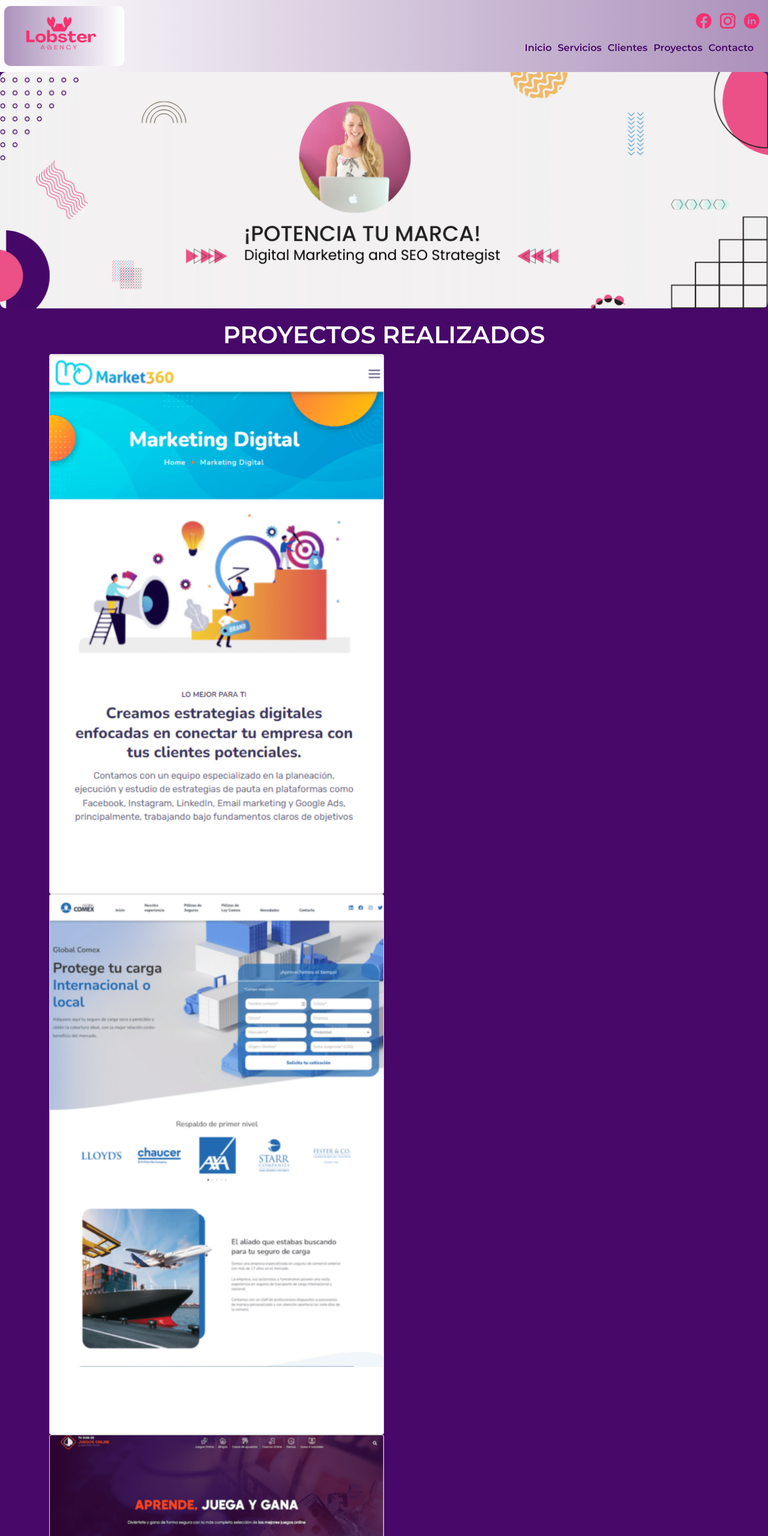
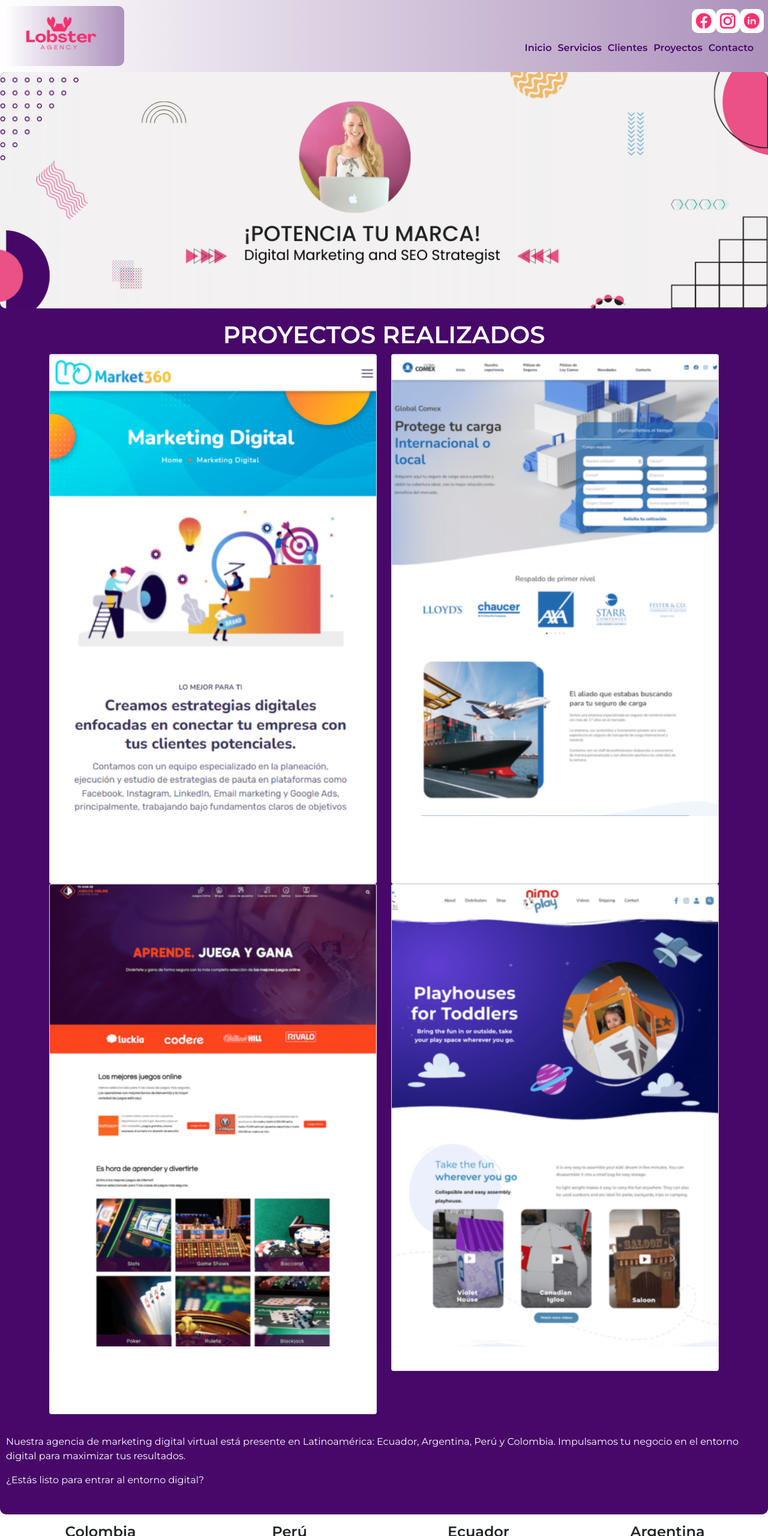
Before and after one commit to davidleon220/Lobster_Marketing, a website: page pages/proyectos.html in a window 1280 px wide. Shown: the top 2560 px of the page at 60% size. Drawn offline with nearby package versions, Linux system fonts and the light colour scheme.

Commit message:
entrega del servidor

```diff
--- a/pages/proyectos.html
+++ b/pages/proyectos.html
@@ -8,7 +8,7 @@
     <meta name="description"
         content="Esta p[agina web es sobre mi primera agencia de marketing digital que tiene como finalidad mejorar y aumentar las ventas de nuestros futuros clientes.">
     <meta name="keywords" content="Agencia, Marketing, Marketing Digital, Social Media">
-    <title>Agencia Lobster Marketing</title>
+    <title>Proyectos | Agencia Lobster Marketing</title>
     <link rel="preconnect" href="https://fonts.googleapis.com">
     <link href="https://cdn.jsdelivr.net/npm/bootstrap@5.0.2/dist/css/bootstrap.min.css" rel="stylesheet"
         integrity="sha384-EVSTQN3/azprG1Anm3QDgpJLIm9Nao0Yz1ztcQTwFspd3yD65VohhpuuCOmLASjC" crossorigin="anonymous">
@@ -23,9 +23,9 @@
         <!-- <h1><u>Lobster Marketing</u></h1> -->
         <div class="headerredes">
             <div>
-                <a href="https://www.facebook.com/"><img src="../imagenes/facebook.png" alt="redes"></a>
-                <a href="https://www.instagram.com"><img src="../imagenes/instagram.png" alt="redes"></a>
-                <a href="https://www.linkedin.com/"><img src="../imagenes/linkedin.png" alt="redes"></a>
+                <a class="--facebook" href="https://www.facebook.com/"><img src="../imagenes/facebook.png" alt="redes"></a>
+                <a class="--instagram" href="https://www.instagram.com"><img src="../imagenes/instagram.png" alt="redes"></a>
+                <a class="--linkedin" href="https://www.linkedin.com/"><img src="../imagenes/linkedin.png" alt="redes"></a>
             </div>
 
             <!-- se dejo este codigo de boostrap para los link de navegación dentro de la página-->
@@ -48,9 +48,6 @@
                     </div>
                 </div>
             </nav>
-
-
-
     </Header>
 
     <!-- inicio de main -->
@@ -61,11 +58,11 @@
 
         <!-- se uso bs <h1>PROYECTOS REALIZADOS</h1> -->
         <h1 class="display-6">PROYECTOS REALIZADOS</h1>
-        <div div class="container">
-            <div class=" row-cols-1 row-cols-md-2 g-4"> <!-- aqui esta el problema con el esapcio a al derecha, al elimiar row se elimina el esapcio a la drecha pero se queda todo el contenido en vertical- -->
-                <div  class="col"> <!-- class="imgproyectos" -->
+        <div class="container">
+            <div class="row"> <!-- row-cols-1 row-cols-md-2 / aqui esta el problema con el esapcio a al derecha, al elimiar row se elimina el esapcio a la drecha pero se queda todo el contenido en vertical- -->
+                <div  class=" col-md-6 col-x4 col-xxl-3"> <!-- class="imgproyectos" -->
                     <div class="card">
-                        <img src="../imagenes/img1.png" class="card-img-top" alt="...">
+                        <img src="../imagenes/img1.png" class="card-img-top" alt="img1">
                         <div class="card-body">
                             <h5 class="card-title">Card title</h5>
                             <p class="card-text">This is a longer card with supporting text below as a natural lead-in
@@ -74,9 +71,9 @@
                         </div>
                     </div>
                 </div>
-                <div class="col"> <!-- class="imgproyectos" -->
+                <div class=" col-md-6 col-x4 col-xxl-3"> <!-- class="imgproyectos" -->
                     <div class="card">
-                        <img src="../imagenes/img2.png" class="card-img-top" alt="...">
+                        <img src="../imagenes/img2.png" class="card-img-top" alt="img2">
                         <div class="card-body">
                             <h5 class="card-title">Card title</h5>
                             <p class="card-text">This is a longer card with supporting text below as a natural lead-in
@@ -85,9 +82,9 @@
                         </div>
                     </div>
                 </div>
-                <div class="col">
+                <div class=" col-md-6 col-x4 col-xxl-3">
                     <div class="card">
-                        <img src="../imagenes/img3.png" class="card-img-top" alt="...">
+                        <img src="../imagenes/img3.png" class="card-img-top" alt="img3">
                         <div class="card-body">
                             <h5 class="card-title">Card title</h5>
                             <p class="card-text">This is a longer card with supporting text below as a natural lead-in
@@ -96,9 +93,9 @@
                         </div>
                     </div>
                 </div>
-                <div class="col">
-                    <div class="">
-                        <img src="../imagenes/img4.png" class="card-img-top" alt="...">
+                <div class=" col-md-6 col-x4 col-xxl-3">
+                    <div class="card">
+                        <img src="../imagenes/img4.png" class="card-img-top" alt="img4">
                         <div class="card-body">
                             <h5 class="card-title"></h5>
                             <p class="card-text"></p>
@@ -107,32 +104,6 @@
                 </div>
             </div>
         </div>
-
-
-        <!--  <div class="proyectofotos">
-
-            <div>
-                <h3>NIMO PLAY</h3>
-                <img class="img-proyect1" src="../imagenes/nimoplay.png" alt="nimoplay">
-            </div>
-
-            <div>
-                <h3>PROTEGE TU CARGA</h3>
-                <img class="img-proyect2" src="../imagenes/globalcomex.png" alt="globalcomex">
-            </div>
-
-            <div>
-                <h3>APRENDE, JUEGA Y GANA</h3>
-                <img class="img-proyect3" src="../imagenes/web.png" alt="web">
-            </div>
-
-            <div>
-                <h3>APRENDE, JUEGA Y GANA</h3>
-                <img class="img-proyect4" src="../imagenes/nimoplay.png" alt="nimoplay">
-            </div>
-
-        </div> -->
-
 
         <div class="proyectotex">
             <br>
--- a/scss/_variables.scss
+++ b/scss/_variables.scss
@@ -49,8 +49,6 @@
 
 }
 
-
-
 $colordeletra: (text: white, text2: black);
 
 $color-redes: (facebook: #fff, instagram: #fff, linkedin:#fff);
--- a/scss/styles.scss
+++ b/scss/styles.scss
@@ -4,11 +4,6 @@
     box-sizing: border-box;
     font-family: "SemiBold";
 }
-
-/* body{
-    max-width: 100% !important;
-    overflow-x: hidden !important;
-} */
 
 @import "header";
 @import "footer";
@@ -18,7 +13,7 @@
 
 .colorlogofondo{
     border-radius: 10px;
-    background-image: linear-gradient(to right, #ac91bb, #fff)}
+    background-image: linear-gradient(to left, #ac91bb, #fff)}
 
 .logo{
     @extend .colorlogofondo;
@@ -46,6 +41,7 @@ body {
 
 main {
     background-color: #470869;
+    border-radius: 10px;
 
     .banner img {
         width: 100%;
@@ -83,7 +79,6 @@ h4 h3 {
     .textodeiniciohijo{
         display: flex;
         justify-content: center;
-        /* color: #fff; */
         border: 2px solid #EEB868;
         border-radius: 10px;
         margin: 5px;
@@ -174,8 +169,6 @@ a {
 .imgser{
     @include sizes (100%, 100%);
 }
-
-
 /* fin de Servico */
 
 /* clientes incio */
@@ -188,15 +181,11 @@ a {
     margin-bottom: 10px;
     background-color: #470869;
 }
-
-
 /* clientes fin*/
 
 /* inicio de proyecto */
-
 .proyecto {
     text-align: center;
-
 }
 
 .imgproyectos{
```
Also changed, not shown: index.html (+36 -23 lines), package.json (added, +25 -0 lines), pages/clientes.html (+4 -4 lines), pages/contactanos.html (+16 -79 lines), pages/servicios.html (+4 -4 lines), css/style.css, 1 other file.
